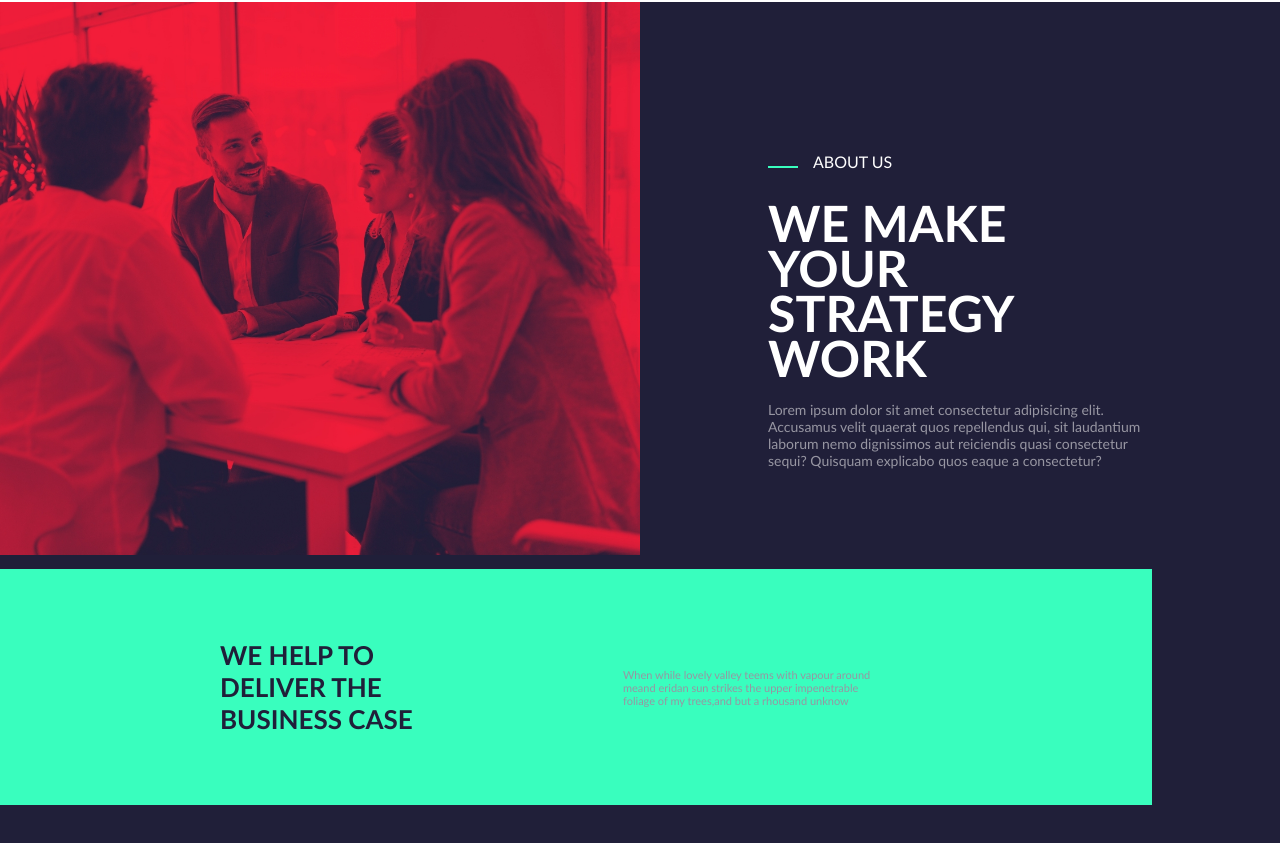
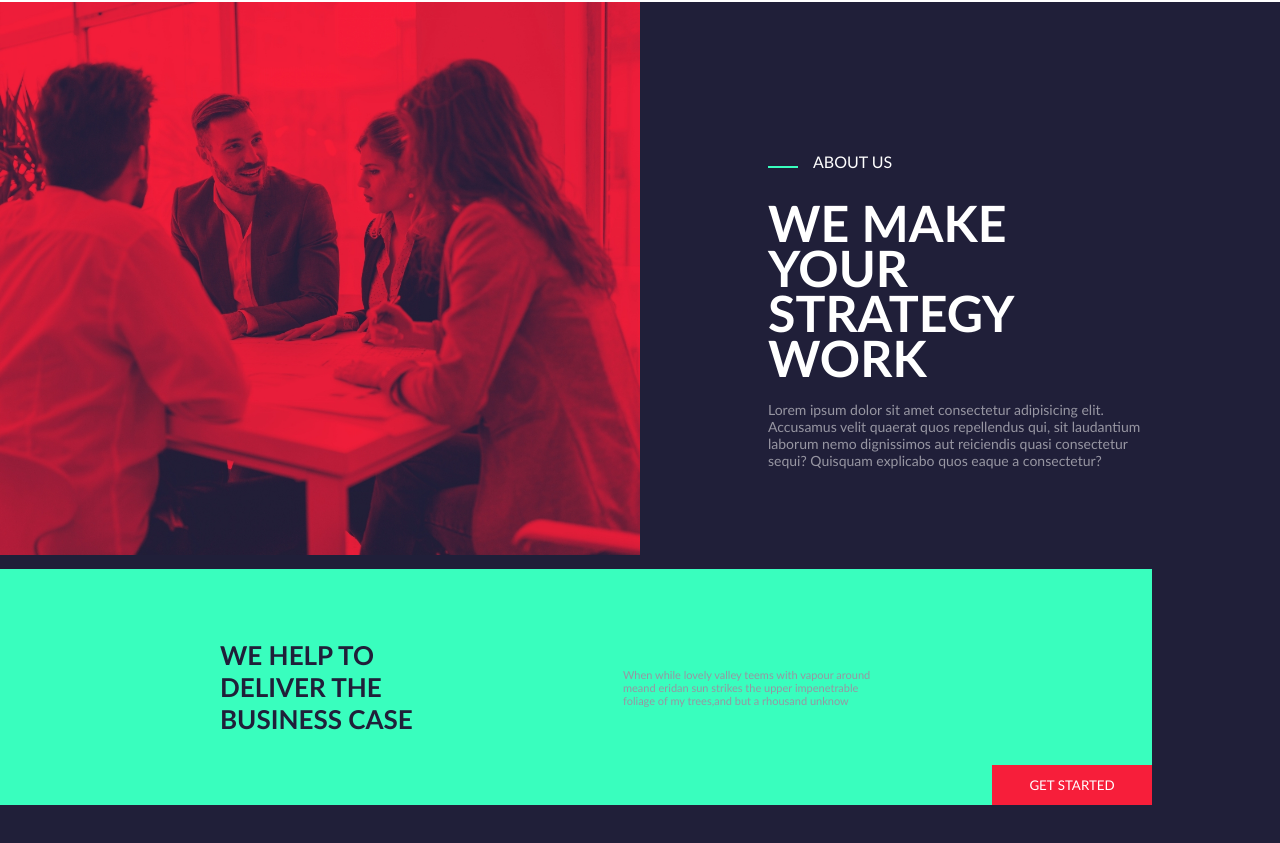
Before and after one commit to simone202120/proj-html-vuejs, a Vue app: page / in a window 1280 px wide. Shown: the part 1141-1984 px from the top of the page. Built offline with nearby package versions, Linux system fonts and the light colour scheme.

Commit message:
Fine 3° sezione

```diff
--- a/src/components/AboutUs.vue
+++ b/src/components/AboutUs.vue
@@ -15,7 +15,7 @@
             <div  class="flexItem">
                 <p>When while lovely valley teems with vapour around meand eridan sun strikes the upper impenetrable foliage of my trees,and but a rhousand unknow</p>
             </div>
-
+            <button><a href="#">GET STARTED</a></button>
         </div>
   </div>
 </template>
@@ -69,6 +69,16 @@ export default {
         background-color: $Mygreen;
         padding: 70px;
         align-items: center;
+        position: relative;
+
+        BUTTON{
+            position: absolute;
+            bottom: 0;
+            right: 0;
+            background-color:$MyRed;
+            width: 160px;
+            height:40px;
+        }
    }
    .flexItem{
     width: 25%;
```
